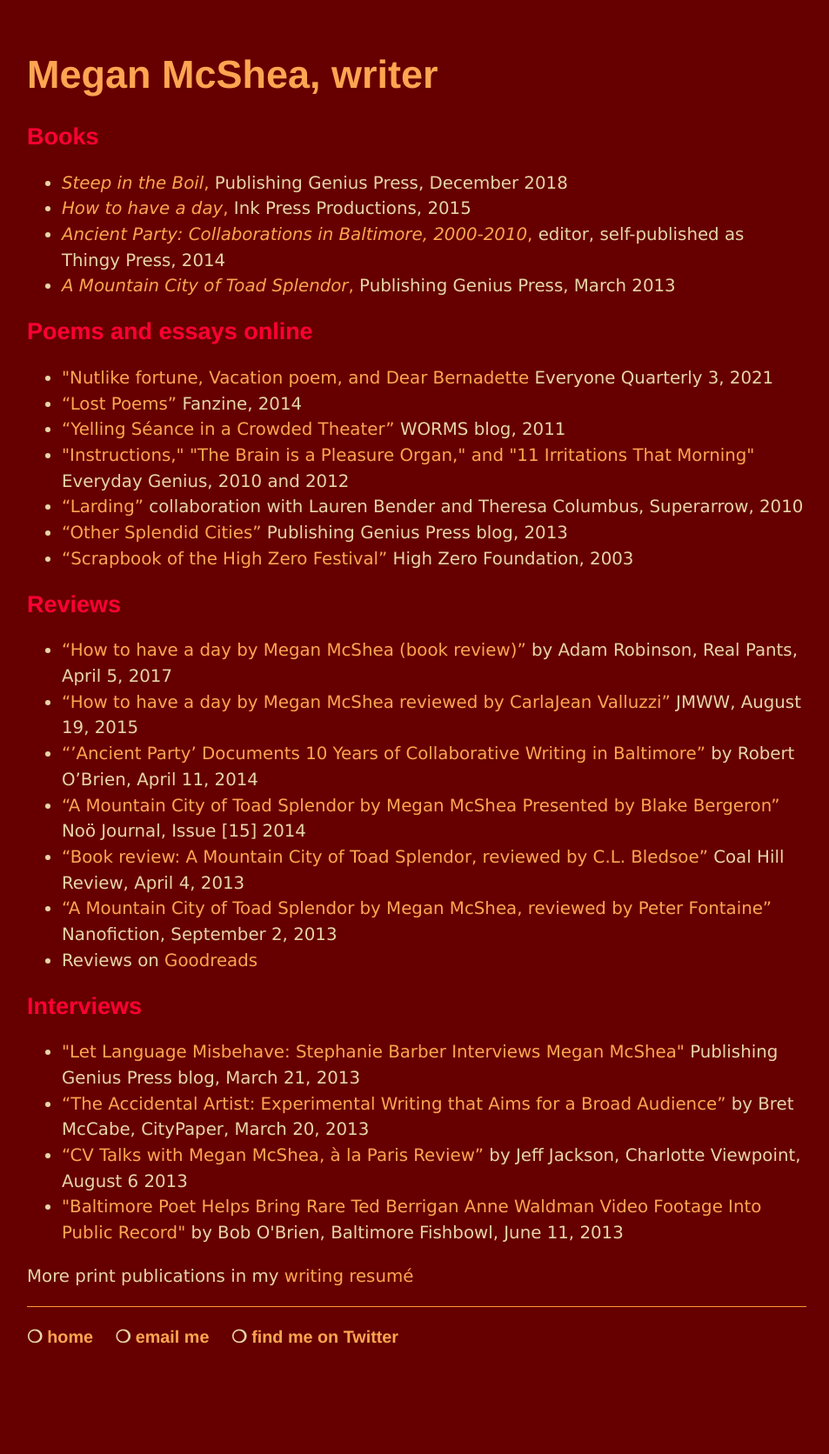
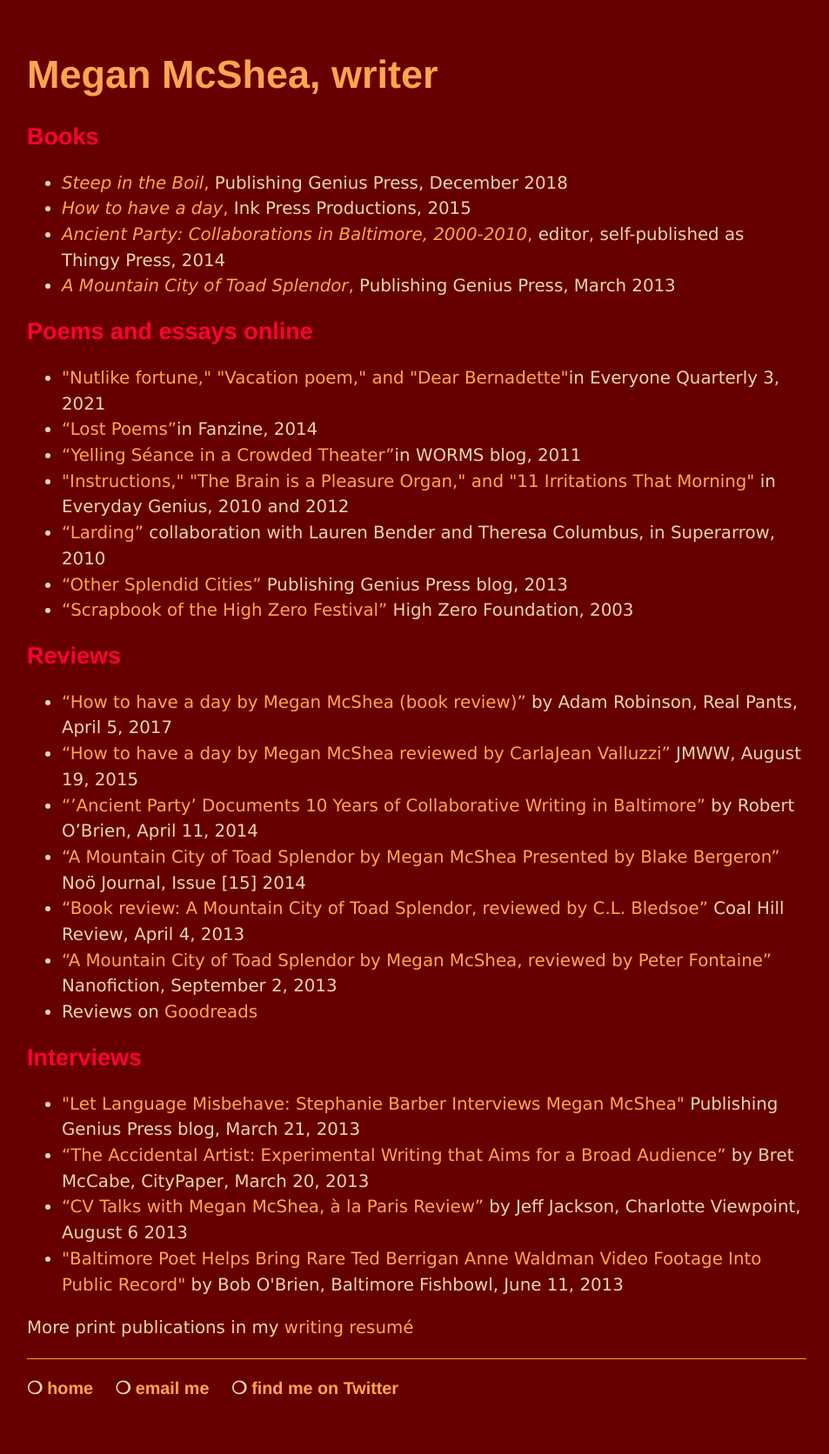
Before and after one commit to megan-mcshea/megan-mcshea.github.io, a Jekyll site: the page built from writer.html, in a window 1280 px wide. Shown: the whole page at 87% size, without its empty margins (161-1114 px from the left). Built offline with Jekyll 4.4.1, drawn with Linux system fonts in a browser that asks for light colours; before the commit the page ends 1613 px from its top, so only the background shows below that.

```diff
--- a/writer.html
+++ b/writer.html
@@ -13,11 +13,11 @@ title: Megan McShea, writer
 </ul>
 
 	<h2>Poems and essays online</h2>
-	<ul><li><a href="https://theartofeveryone.com/poems-by-megan-mcshea-mole-suit-choir/">"Nutlike fortune, Vacation poem, and Dear Bernadette</a> Everyone Quarterly 3, 2021</li>
-		<li><a href="http://thefanzine.com/lost-poems/">“Lost Poems”</a> Fanzine, 2014</li>
-<li><a href="http://wormsbaltimore.blogspot.com/2011/12/yelling-seance-in-crowded-theater.html">“Yelling Séance in a Crowded Theater”</a> WORMS blog, 2011 </li>
-		<li><a href="http://www.everyday-genius.com/2010/01/megan-mcshea.html">"Instructions,"</a> <a href="http://www.everyday-genius.com/2012/03/megan-mcshea.html">"The Brain is a Pleasure Organ," and "11 Irritations That Morning"</a> Everyday Genius, 2010 and 2012</li>
-		<li><a href="http://www.superarrow.org/IssueThree/BCM.html">“Larding”</a> collaboration with Lauren Bender and Theresa Columbus, Superarrow, 2010</li>
+	<ul><li><a href="https://theartofeveryone.com/poems-by-megan-mcshea-mole-suit-choir/">"Nutlike fortune," "Vacation poem," and "Dear Bernadette"</a>in Everyone Quarterly 3, 2021</li>
+		<li><a href="http://thefanzine.com/lost-poems/">“Lost Poems”</a>in Fanzine, 2014</li>
+<li><a href="http://wormsbaltimore.blogspot.com/2011/12/yelling-seance-in-crowded-theater.html">“Yelling Séance in a Crowded Theater”</a>in WORMS blog, 2011 </li>
+		<li><a href="http://www.everyday-genius.com/2010/01/megan-mcshea.html">"Instructions,"</a> <a href="http://www.everyday-genius.com/2012/03/megan-mcshea.html">"The Brain is a Pleasure Organ," and "11 Irritations That Morning"</a> in Everyday Genius, 2010 and 2012</li>
+		<li><a href="http://www.superarrow.org/IssueThree/BCM.html">“Larding”</a> collaboration with Lauren Bender and Theresa Columbus, in Superarrow, 2010</li>
 <li><a href="http://publishinggenius.com/?p=1729">“Other Splendid Cities”</a> Publishing Genius Press blog, 2013</li>
 	<li><a href="http://www.highzero.org/2003_documentation">“Scrapbook of the High Zero Festival”</a> High Zero Foundation, 2003 </li>
 	</ul>
```
